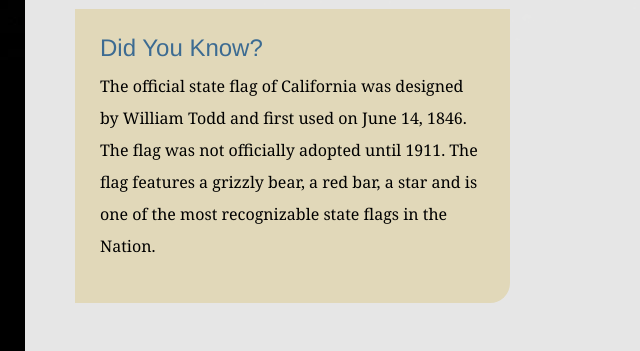
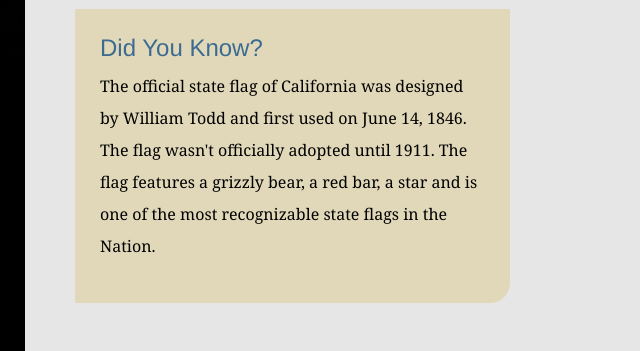
Before and after one commit to claykc25/explore_calirornia, a plain HTML site: page index.html in a window 1280 px wide. Shown: the part 1044-1395 px from the top of the page, 0-640 px from the left. Drawn offline with Linux system fonts and the light colour scheme.

Commit message:
modified flag message in index.html

```diff
--- a/index.html
+++ b/index.html
@@ -89,7 +89,7 @@
 
           <div id="trivia" class="callOut">
             <h1>Did You Know?</h1>
-            <p>The official state flag of California was designed by William Todd and first used on June 14, 1846. The flag was not officially adopted until 1911. The flag features a grizzly bear, a red bar, a star and is one of the most recognizable state flags in the Nation.</p>
+            <p>The official state flag of California was designed by William Todd and first used on June 14, 1846. The flag wasn't officially adopted until 1911. The flag features a grizzly bear, a red bar, a star and is one of the most recognizable state flags in the Nation.</p>
           </div>
         </div>
       </div>
```
